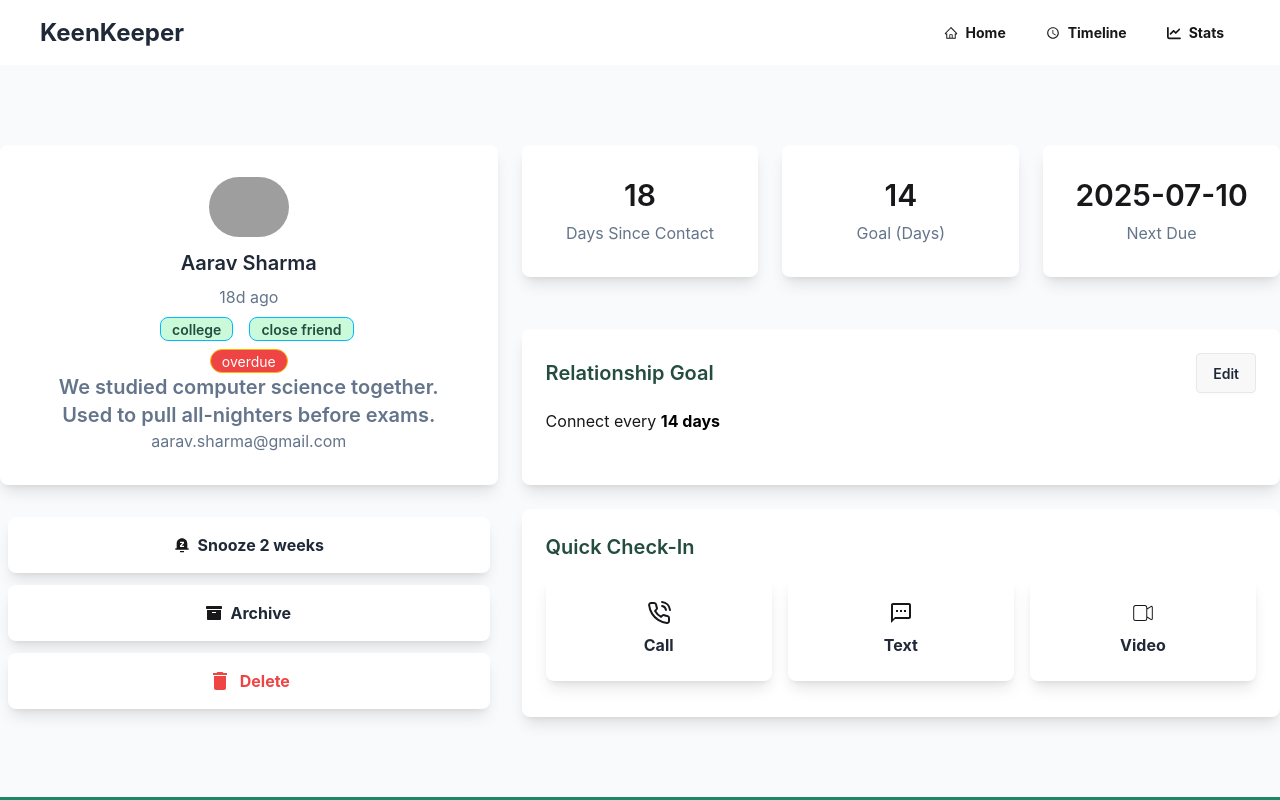
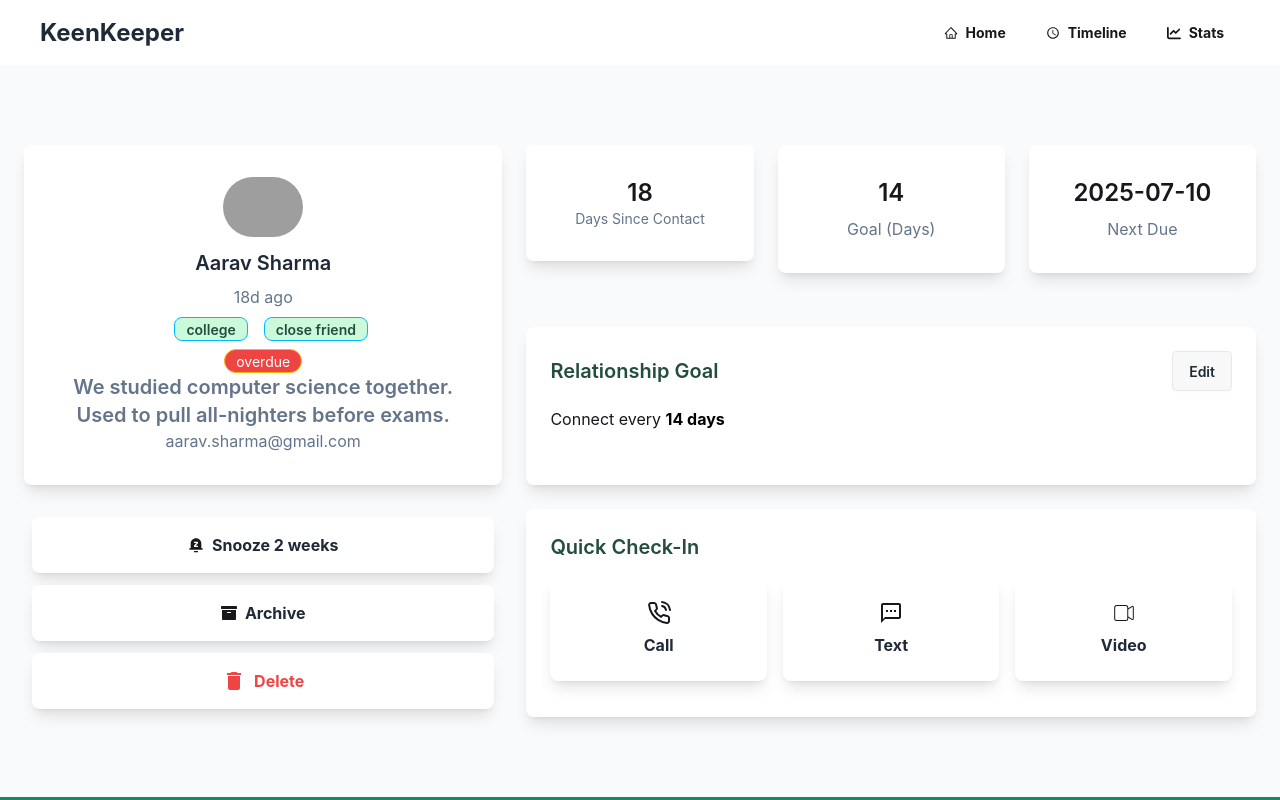
Before and after one commit to mdantormia1779-dev/keen-keeper, a Next.js app: page /timeline/1 in a window 1280 px wide. Shown: the top 800 px of the page. Built offline with nearby package versions, Linux system fonts and the light colour scheme; grey boxes are pictures that could not be loaded.

Commit message:
responsive done

```diff
--- a/src/app/status/page.jsx
+++ b/src/app/status/page.jsx
@@ -26,9 +26,9 @@ const Page = () => {
     const isEmpty = chartData.every(item => item.value === 0);
 
     return (
-        <div className="bg-[#f8fafc] py-20">
+        <div className="bg-[#f8fafc] py-20 p-6">
             <div className='container mx-auto text-center border border-gray-300 p-4 rounded-lg'>
-                <h1 className="font-bold text-5xl text-[#1f2937] mb-6">
+                <h1 className="font-bold text-xl md:text-5xl text-[#1f2937] mb-6">
                     Friendship Analytics
                 </h1>
 
--- a/src/app/timeline/[id]/page.jsx
+++ b/src/app/timeline/[id]/page.jsx
@@ -62,8 +62,8 @@ const DetailsPage = () => {
 
     return (
         <div className="bg-[#f8fafc]">
-            <div className="py-20 container mx-auto">
-                <div className="grid grid-cols-5 gap-6">
+            <div className="py-20 container mx-auto p-6">
+                <div className="lg:grid grid-cols-5 flex flex-col gap-6">
 
                     {/* div1 */}
                     <div className="col-span-2 row-span-2">
@@ -144,15 +144,15 @@ const DetailsPage = () => {
                     {/* div5 */}
                     <div className="col-start-3 row-start-1">
                         <div className='bg-white p-8 flex flex-col justify-center items-center rounded-lg shadow-lg'>
-                            <h1 className='font-semibold text-3xl mb-2'>{friend.days_since_contact}</h1>
-                            <p className='text-[#64748b]'>Days Since Contact</p>
+                            <h1 className='font-semibold text-xl xl:text-2xl'>{friend.days_since_contact}</h1>
+                            <p className='text-[#64748b] text-sm text-center'>Days Since Contact</p>
                         </div>
                     </div>
 
                     {/* div6 */}
                     <div className="col-start-4 row-start-1">
                         <div className='bg-white p-8 flex flex-col justify-center items-center rounded-lg shadow-lg'>
-                            <h1 className='font-semibold text-3xl mb-2'>{friend.goal}</h1>
+                            <h1 className='font-semibold text-xl xl:text-2xl mb-2'>{friend.goal}</h1>
                             <p className='text-[#64748b]'>Goal (Days)</p>
                         </div>
                     </div>
@@ -160,7 +160,7 @@ const DetailsPage = () => {
                     {/* div7 */}
                     <div className="col-start-5 row-start-1">
                         <div className='bg-white p-8 flex flex-col justify-center items-center rounded-lg shadow-lg'>
-                            <h1 className='font-semibold text-3xl mb-2'>{friend.next_due_date}</h1>
+                            <h1 className='font-semibold text-xl xl:text-2xl mb-2'>{friend.next_due_date}</h1>
                             <p className='text-[#64748b]'>Next Due</p>
                         </div>
                     </div>
--- a/src/app/timeline/page.jsx
+++ b/src/app/timeline/page.jsx
@@ -21,7 +21,7 @@ const Page = () => {
         return order[a.type] - order[b.type];
     })
     return (
-        <div className="bg-[#f8fafc] py-20">
+        <div className="bg-[#f8fafc] py-20 p-4 md:p-6">
             <div className='container mx-auto'>
                 <h1 className="font-bold text-5xl text-[#1f2937]">Timeline </h1>
                 <div className='mt-4'>
@@ -36,7 +36,7 @@ const Page = () => {
                     </div>
                 </div>
                 <div className='mt-6'>
-                    <div className='space-y-4 border border-black'>
+                    <div className='space-y-4 border border-black p-4 rounded-lg'>
                         {sortedData.length === 0 ? (
                             <div className='p-20 bg-white rounded-lg flex justify-center gap-4 items-center shadow-lg'>
                                 <p>data not added</p>
```
